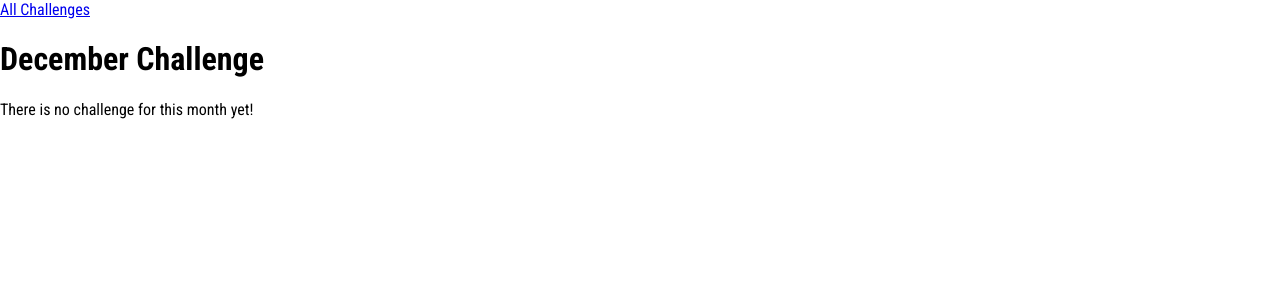
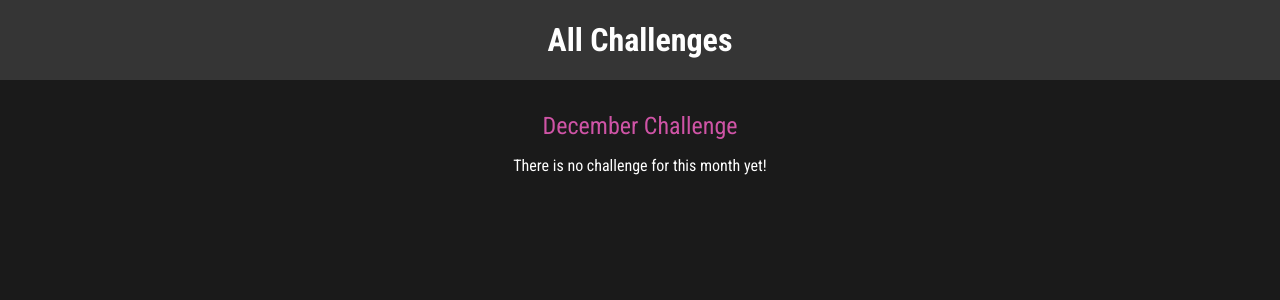
Before and after one commit to sitiabdulaziz11/mypage, a Django app: page /challenges/december in a window 1280 px wide. Shown: the top 300 px of the page. Run offline with Django 4.2, Linux system fonts and the light colour scheme.

Commit message:
finished css file

```diff
--- /dev/null
+++ b/challenges/static/challenges/challenge.css
@@ -0,0 +1,22 @@
+h1,
+h2 {
+    text-align: center;
+    color: white;
+}
+
+h1 {
+    font-size: 1.5rem;
+    margin: 2rem 0 1rem 0;
+    font-weight: normal;
+    color: #cf54a6;
+}
+
+h2 {
+    font-size: 3rem;
+    font-weight: bold;
+}
+
+.fallback {
+    text-align: center;
+    color: white;
+}
--- /dev/null
+++ b/challenges/static/challenges/includes/header.css
@@ -0,0 +1,26 @@
+header {
+    width: 100%;
+    height: 5rem;
+    background-color: #353535;
+}
+
+header nav {
+    width: 100%;
+    height: 100%;
+    display: flex;
+    justify-content: center;
+    align-items: center;
+}
+
+header nav a {
+    color: white;
+    /* color: #cf54a6; */
+    font-size: 2rem;
+    font-weight: bold;
+    text-decoration: none;
+}
+
+header nav a:hover,
+header nav a:active {
+    color: #cf54a6;
+}
--- a/challenges/static/challenges/challenges.css
+++ b/challenges/static/challenges/index.css
@@ -6,10 +6,11 @@ ul {
     box-shadow: 0 2px 8px rgba(0, 0, 0, 0.26); /*To give light drop shado*/
     padding: 1rem;
     border-radius: 12px; /* to give some rounded corners*/
-    display: flex;  /* To make display in tow direction*/
+    display: flex;  /* To make display in tow columen*/
     flex-direction: column;
     flex-wrap: wrap;
     height: 30rem;
+    background-color: #eeeeee;
 }
 
 li {
--- a/challenges/templates/challenges/challenge.html
+++ b/challenges/templates/challenges/challenge.html
@@ -1,4 +1,10 @@
 {% extends "base.html" %}
+{% load static %}
+
+{% block css_files %}
+  <link rel="stylesheet" href="{% static "challenges/challenge.css" %}">
+  <link rel="stylesheet" href="{% static "challenges/includes/header.css" %}">
+{% endblock %}
 
     {% block page_title %}
         {{ month_name|title}} Challenge
@@ -15,6 +21,6 @@
         {% if text is not None %}
             <h2>{{ text }}</h2>
         {% else %}
-            <p>There is no challenge for this month yet!</p>
+            <p class="fallback">There is no challenge for this month yet!</p>
         {% endif %}
     {% endblock  %}
--- a/challenges/templates/challenges/index.html
+++ b/challenges/templates/challenges/index.html
@@ -2,7 +2,8 @@
 {% load static %}
 
 {% block css_files %}
-  <link rel="stylesheet" href="{% static "challenges/challenges.css" %}">
+  <link rel="stylesheet" href="{% static "challenges/index.css" %}">
+  <link rel="stylesheet" href="{% static "challenges/includes/header.css" %}">
 {% endblock %}
 
 {% comment %} href in above link contains the path to the stylesheet or .css file {% endcomment %}
--- a/static/styles.css
+++ b/static/styles.css
@@ -6,4 +6,6 @@ html {
 
 body {
     margin: 0;  /* To remove default margin */
+    background-color: #1a1a1a;
+    /* background-color: #1f1f1f; */
 }
```
